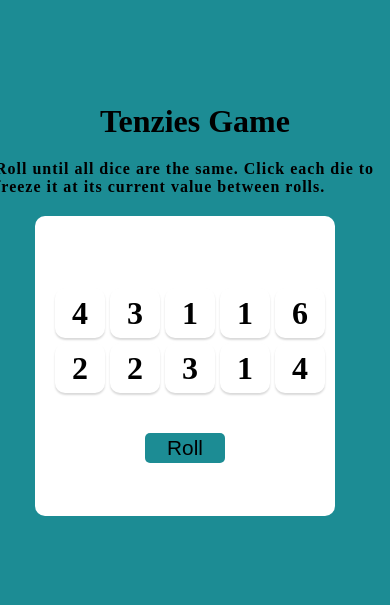
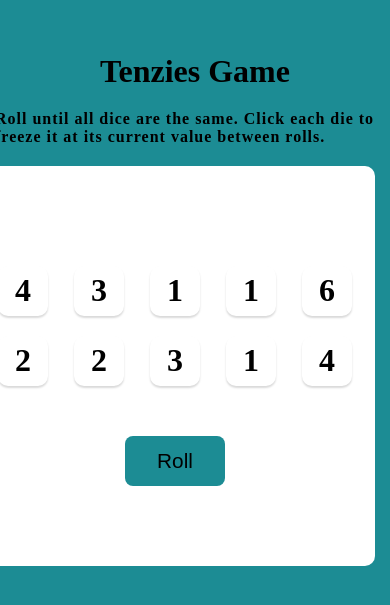
Before and after one commit to gowtham-balaji/Tenzies-Game, a React (Vite) app: page / in a window 390 px wide. Shown: the part 113-718 px from the top of the page. Built offline with nearby package versions, Linux system fonts and the light colour scheme.

Commit message:
updated files

```diff
--- a/src/styles.css
+++ b/src/styles.css
@@ -80,7 +80,7 @@ p {
 }
 
 
-@media (max-width:500px) {
+@media (max-width:345px) {
 
 
 
@@ -96,9 +96,10 @@ p {
     }
 
     main {
-        margin-left: 60px;
-        height: 300px;
-        width: 300px;
+     justify-content: center;
+     align-items: center;
+     width: 300px;
+     height: 300px;
     }
 
 
@@ -107,15 +108,23 @@ p {
     }
 
     .btn {
-        width: 80px;
+
         height: 30px;
-        margin-left: 110px;
+        margin-right: 150px;
         margin-top: 20px;
         background-color: #1c8c94;
-        ;
         border: none;
         border-radius: 5px;
         font-size: 1.3rem;
     }
 
+    .header{
+       text-align: center;
+    }
+
+    .instructions{
+    text-align: center;
+    width: 300px;
+    }
+
 }
```
